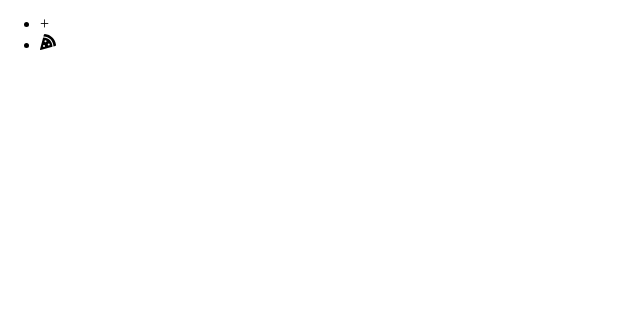
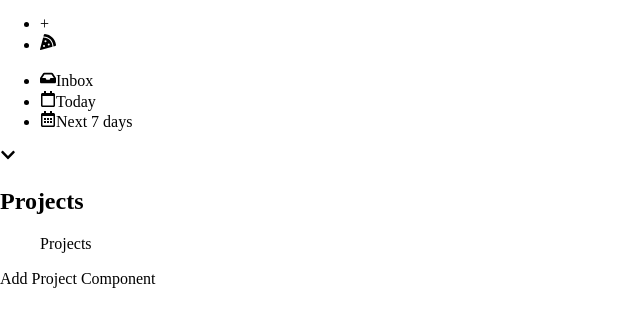
Before and after one commit to goodlana/todoist-clone, a React (Create React App) app: page / in a window 1280 px wide. Shown: the part 305-632 px from the top of the page, without its empty margins (0-640 px from the left). Built offline with nearby package versions, Linux system fonts and the light colour scheme.

Commit message:
7-basic-frame-of-sidebar

```diff
--- a/src/components/layout/Sidebar.js
+++ b/src/components/layout/Sidebar.js
@@ -1,9 +1,50 @@
-import React from 'react'
+import React from "react";
+import {
+  FaChevronDown,
+  FaInbox,
+  FaRegCalendarAlt,
+  FaRegCalendar,
+} from "react-icons/fa";
 
 export const Sidebar = () => {
   return (
-    <div>
+    <div className="sidebar" data-testid="sidebar">
+      <ul className="sidebar_generic">
+        <li>
+          <span>
+            <FaInbox />
+          </span>
+          <span>
+            Inbox
+          </span>
+        </li>
+        <li>
+          <span>
+            <FaRegCalendar />
+          </span>
+          <span>
+            Today
+          </span>
+        </li>
+        <li>
+        <span>
+          <FaRegCalendarAlt />
+        </span>
+        <span>
+          Next 7 days
+        </span>
+        </li>
+      </ul>
 
+      <div className="sidebar__middle">
+        <span>
+          <FaChevronDown />
+        </span>
+        <h2>Projects</h2>
+      </div>
+
+      <ul className="sidebar__projects">Projects</ul>
+      Add Project Component
     </div>
-  )
-}
+  );
+};
```
